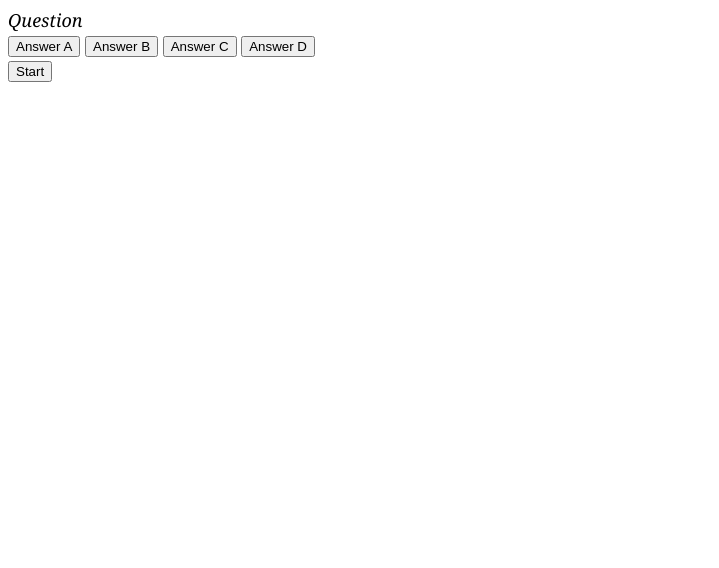
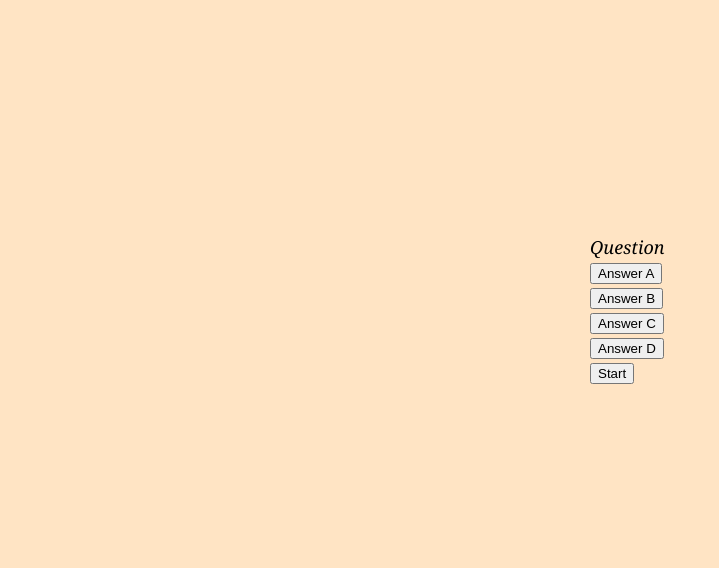
Before and after one commit to Nick-code92/CodeQuiz, a plain HTML site: page index.html in a window 1280 px wide. Shown: the whole page, without its empty margins (0-719 px from the left). Drawn offline with Linux system fonts and the light colour scheme.

Commit message:
upading file

```diff
--- a/script.js
+++ b/script.js
@@ -1,26 +1,34 @@
+function () {
+
 var questions = [
     {
       title: "Commonly used data types DO NOT include:",
       choices: ["strings", "booleans", "alerts", "numbers"],
-      answer: "alerts"
+      answer: "alerts",
     },
     {
       title: "The condition in an if / else statement is enclosed within ____.",
       choices: ["quotes", "curly brackets", "parentheses", "square brackets"],
-      answer: "parentheses"
+      answer: "parentheses",
     },
     {
         title: "What dose HTML stand for",
         choices: ["hypertext markup language", "cascading style sheets", "parentheses", "java script"],
-        answer: "hypertext markup language"
+        answer: "hypertext markup language",
     },
     {
-        title: "who is on the two dollar bill"
+        title: "who is on the two dollar bill",
         choices: ["Abraham Lincoln", "Dwight D. Eisenhower", "Thomas Jefferson", "Albert Einstein"],
-        answer: "Thomas Jefferson"
+        answer: "Thomas Jefferson",
     },
     {
         title: "What dose CSS stand for",
         choices: ["strings", "java script", "cascading style sheets", "square brackets"],
-        answer: "cascading style sheets"
-    };
+        answer: "cascading style sheets",
+    },
+    {
+      title: "Web pages are written using",
+      choices: ["CSS", "JS", "HTML", "URL"],
+      answer: "HTML",
+    }
+  });
--- a/style.css
+++ b/style.css
@@ -1,5 +1,14 @@
 body {
+    background-color: bisque;
     font-family: Georgia, 'Times New Roman', Times, serif;
     font-style: italic;
     font-size: large;
 }
+.container {
+    height: 330px;
+    width: 100px;
+    position: absolute;
+    top: 50%;
+    left: 50%;
+    transform: translateX(-50%) translateY(-50%)
+}
```
